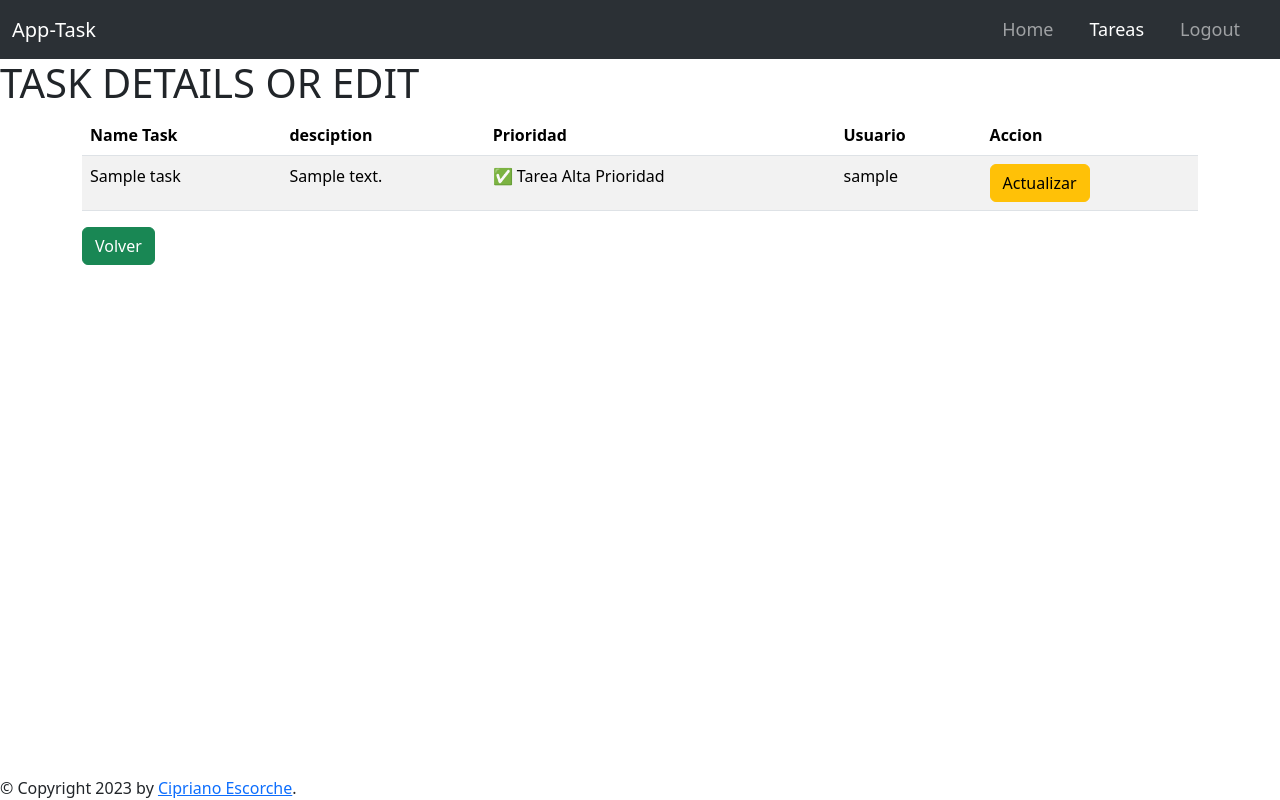
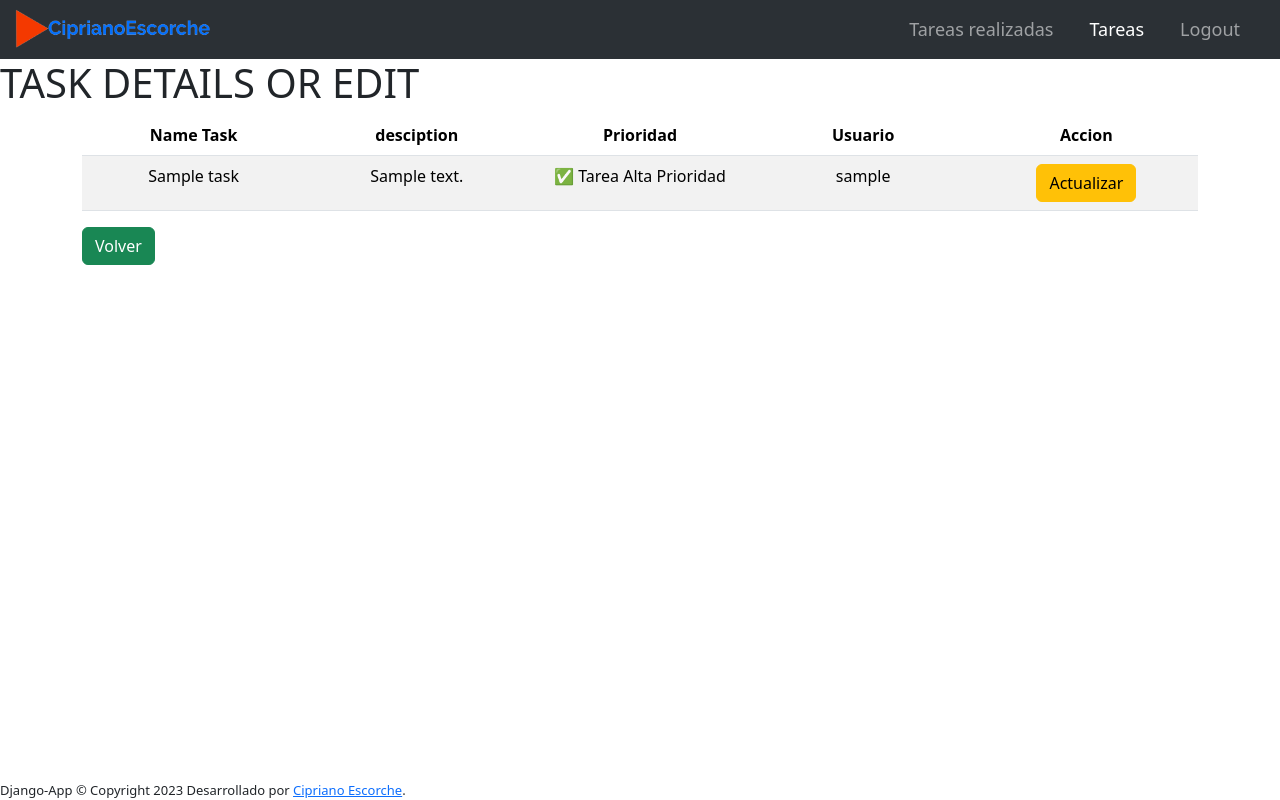
Before and after one commit to Ciprianoe/djangoCrud, a Django app: page /taskeditdetails/1 in a window 1280 px wide. Run offline with Django 4.2, Linux system fonts and the light colour scheme; a user stored in the database is signed in; tables that the repository leaves empty hold one stand-in row (values such as "Sample post").

Commit message:
end styles fixed tables

```diff
--- a/mainapp/static/css/main.css
+++ b/mainapp/static/css/main.css
@@ -6,6 +6,22 @@
 footer{
     position: fixed;
     bottom: 0;
+}
+
+
+.table {
+    width: 100%;
+    table-layout: fixed;
+  }
+
+  .table td {
+    word-wrap: break-word;
+  }
+
+
+
+.navbar{
+    background-color: aqua;
 }
 
 .navbar-nav{
--- a/mainapp/templates/index.html
+++ b/mainapp/templates/index.html
@@ -1,7 +1,7 @@
 {% extends "./layout/layout.html"%}
 {% block title %}{{title}}{% endblock %}
 {% block content %}
-<h1>HOME PAGE</h1>
+<h1>Tareas Realizadas</h1>
 
 
 <div class="container-card">
--- a/mainapp/templates/layout/layout.html
+++ b/mainapp/templates/layout/layout.html
@@ -16,7 +16,7 @@
         {% block navbar %}
         <nav class="navbar navbar-expand-lg bg-body-tertiary" data-bs-theme="dark">
             <div class="container-fluid">
-              <a class="navbar-brand" href="#">App-Task</a>
+              <img src="{% static 'img/LogoTrianguloSinBG.png'%}" style="width: 200px;">
               <button class="navbar-toggler" type="button" data-bs-toggle="collapse" data-bs-target="#navbarText" aria-controls="navbarText" aria-expanded="false" aria-label="Toggle navigation">
                 <span class="navbar-toggler-icon"></span>
               </button>
@@ -24,7 +24,7 @@
                 <ul class="navbar-nav me-auto mb-2 mb-lg-0">
                     {% if user.is_authenticated %}
                   <li class="nav-item">
-                    <a class="nav-link {% if active == 'home' %}active{% endif %}" aria-current="page" href="{% url 'home' %}">Home</a>
+                    <a class="nav-link {% if active == 'home' %}active{% endif %}" aria-current="page" href="{% url 'home' %}">Tareas realizadas</a>
                   </li>
                   <li class="nav-item">
                     <a class="nav-link {% if active == 'tasks' %}active{% endif %}" href="{% url 'tasks' %}">Tareas</a>
@@ -58,8 +58,8 @@
 
 
         {% block footer %}
-        <footer>
-            &copy; Copyright 2023 by <a href="https://portafoliociprianoescorche.up.railway.app/"  target="_blank">Cipriano Escorche</a>.
+        <footer style="font-size: small;">
+            Django-App &copy; Copyright 2023 Desarrollado por <a href="https://portafoliociprianoescorche.up.railway.app/"  target="_blank">Cipriano Escorche</a>.
         </footer>
         {% endblock %}
 
--- a/mainapp/templates/tasks/tasks_edit_details.html
+++ b/mainapp/templates/tasks/tasks_edit_details.html
@@ -5,7 +5,7 @@
 
 <div class="container">
     <table class="table table-striped">
-        <thead>
+        <thead class="text-center">
         <tr>
             <th >Name Task</th>
             <th >desciption</th>
@@ -15,7 +15,7 @@
 
         </tr>
         </thead>
-        <tbody>
+        <tbody class="text-center">
             {% for tasks in task %}
             <tr>
                 <td>{{tasks.title}}</td>
```
Also changed, not shown: mainapp/templates/tasks/task.html (+7 -7 lines), mainapp/static/img/LogoTrianguloSinBG.png (added), mainapp/static/js/randomColor.js (renamed from mainapp/static/css/js/randomColor.js).
